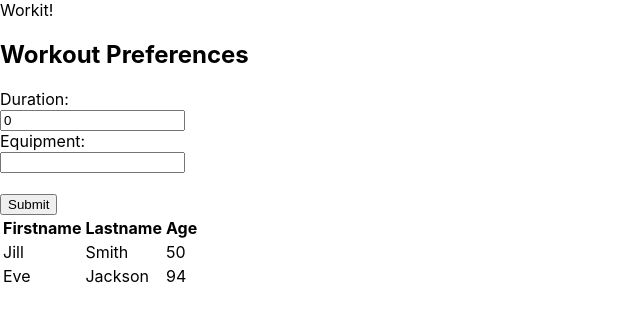
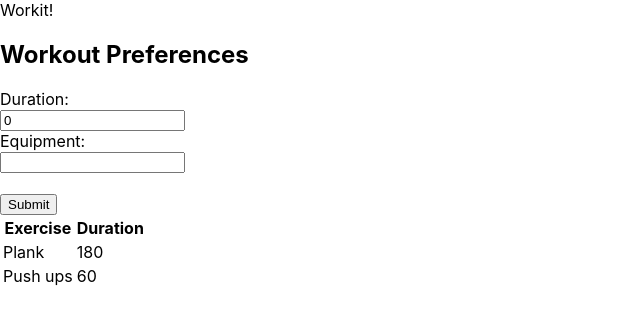
Before and after one commit to ChaiWithJai/workit, a React (Create React App) app: page / in a window 1280 px wide. Shown: the top 324 px of the page, without its empty margins (0-640 px from the left). Built offline with nearby package versions, Linux system fonts and the light colour scheme.

Commit message:
edited table

```diff
--- a/src/workout-manager/workout-overview.tsx
+++ b/src/workout-manager/workout-overview.tsx
@@ -4,19 +4,16 @@ const WorkoutOverview: React.FC = () => {
     return (
         <table>
             <tr>
-                <th>Firstname</th>
-                <th>Lastname</th>
-                <th>Age</th>
+                <th>Exercise</th>
+                <th>Duration</th>
             </tr>
             <tr>
-                <td>Jill</td>
-                <td>Smith</td>
-                <td>50</td>
+                <td>Plank</td>
+                <td>180</td>
             </tr>
             <tr>
-                <td>Eve</td>
-                <td>Jackson</td>
-                <td>94</td>
+                <td>Push ups</td>
+                <td>60</td>
             </tr>
         </table>
     )
```
